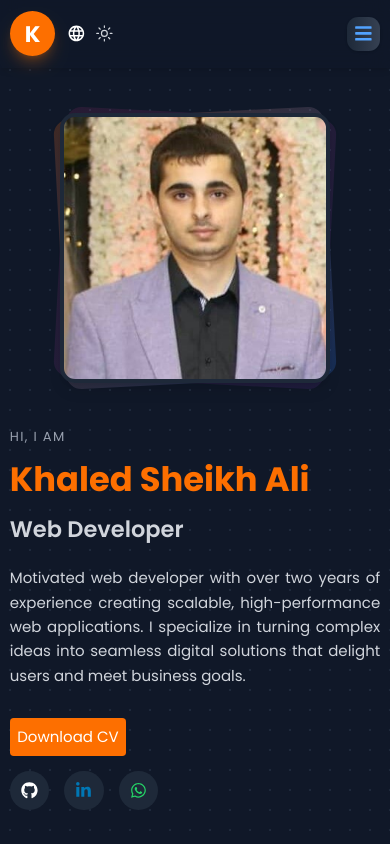
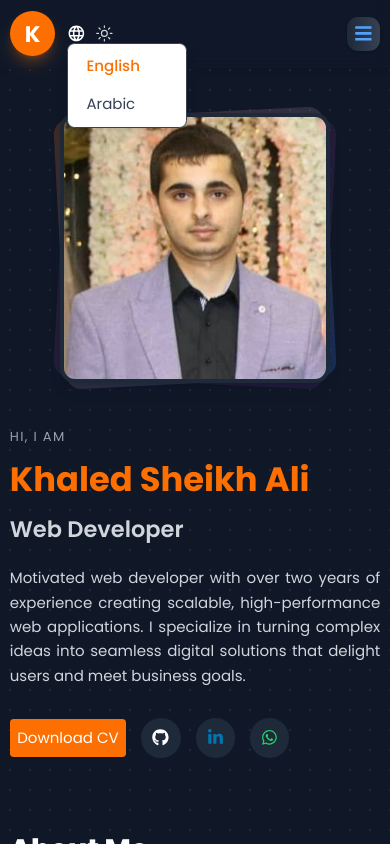
Before and after one commit to khaled-103/portfolio, a Next.js app: page /en in a window 390 px wide. Both pictures are taken after a click on the icon 76 px from the left and 33 px from the top of the page. Shown: the top 844 px of the page. Built offline with nearby package versions, Linux system fonts and the light colour scheme.

Commit message:
refactor code after deployment

```diff
--- a/components/AboutMe.tsx
+++ b/components/AboutMe.tsx
@@ -13,15 +13,15 @@ import AboutCard from "./AboutCard";
 export default function AboutMe() {
     const t = useTranslations();
     const cardVariants = {
-        hidden: { opacity: 0, y: 20 },
-        visible: { opacity: 1, y: 0 },
+        hidden: { opacity: 0},
+        visible: { opacity: 1},
     };
     return (
         <SectionContainer title={t('about_me')}>
             <motion.p
                 className="text-base text-justify sm:text-lg text-gray-600 dark:text-gray-300 mb-8 leading-relaxed  md:max-w-3xl"
-                initial={{ opacity: 0, x: -20 }}
-                whileInView={{ opacity: 1, x: 0 }}
+                initial={{ opacity: 0}}
+                whileInView={{ opacity: 1}}
                 viewport={{ once: true }}
                 transition={{ duration: 0.5, delay: 0.2 }}
             >
--- a/components/Experience.tsx
+++ b/components/Experience.tsx
@@ -19,8 +19,8 @@ export default function Experience() {
         {experiences.map((exp, index) => (
           <motion.div
             key={index}
-            initial={{ opacity: 0, x: -40 }}
-            whileInView={{ opacity: 1, x: 0 }}
+            initial={{ opacity: 0 }}
+            whileInView={{ opacity: 1}}
             transition={{ duration: 0.6, delay: index * 0.2 }}
             viewport={{ once: true }}
             className="relative mb-10 ms-6"
--- a/components/Intro.tsx
+++ b/components/Intro.tsx
@@ -29,7 +29,7 @@ export default function Intro() {
                         {t('intro_desc')}
                     </p>
 
-                    <div className="flex flex-col sm:flex-row sm:items-center gap-y-4 gap-x-4">
+                    <div className="flex flex-row items-center gap-4">
                         <DownloadCv/>
                         <SocialMedia />
                     </div>
--- a/components/LanguageSwitch.tsx
+++ b/components/LanguageSwitch.tsx
@@ -3,12 +3,14 @@ import { LANGUAGES } from '@/lib/constants/index';
 import { usePathname, useRouter } from '@/lib/i18n/navigation';
 import { LanguagesKeysType } from '@/lib/types';
 import { useParams } from 'next/navigation';
+import { useState } from 'react';
 import { MdLanguage } from "react-icons/md";
 
 export default function LanguageSwitch() {
     const {locale}:{locale:LanguagesKeysType} = useParams();
     const router = useRouter();
     const pathname = usePathname();
+    const [isOpen, setIsOpen] = useState(false);
 
     function handleLangChange(language:string) {
         router.replace({pathname},{locale:language});
@@ -16,10 +18,10 @@ export default function LanguageSwitch() {
 
     return (
         <div className='group relative'>
-            <MdLanguage className="text-xl dark:text-white text-gray-600 cursor-pointer hover:text-main dark:hover:text-main transition-colors duration-300" />
-            <ul className='hidden group-hover:block absolute top-5 py-2 px-3 start-0
+            <MdLanguage onClick={()=>setIsOpen(!isOpen)} className="text-xl dark:text-white text-gray-600 cursor-pointer hover:text-main dark:hover:text-main transition-colors duration-300" />
+            <ul className={`'hidden block absolute top-5 py-2 px-3 start-0
                           bg-white border border-gray-200 dark:border-gray-700 rounded-lg shadow-lg
-                          min-w-[120px] space-y-2 transition-all duration-300 origin-top' role='menu'>
+                          min-w-[120px] space-y-2 transition-all duration-300 origin-top' ${isOpen ? "block" : "hidden"}`} role='menu'>
                 {Object.keys(LANGUAGES).map((language) => {
                     return (
                         <li
--- a/components/ProjectCard.tsx
+++ b/components/ProjectCard.tsx
@@ -29,7 +29,7 @@ export default function ProjectCard({ item }: {
     return (
         <div
             title={item.title}
-            className="w-[82%] mx-auto sm:w-full group relative flex flex-col rounded-2xl overflow-hidden
+            className="w-[85%] sm:w-full group relative flex flex-col rounded-2xl overflow-hidden
                     bg-white dark:bg-gray-800 shadow-md border border-gray-100 dark:border-gray-700
                     transition-all duration-300 hover:shadow-2xl hover:-translate-y-2"
         >
--- a/components/SectionContainer.tsx
+++ b/components/SectionContainer.tsx
@@ -18,8 +18,8 @@ export default function SectionContainer({
                 {title && (
                     <motion.h2
                         className="font-extrabold text-3xl md:text-4xl capitalize text-gray-900 dark:text-white mb-8 relative inline-block group"
-                        initial={{ opacity: 0, x: -50 }}
-                        whileInView={{ opacity: 1, x: 0 }}
+                        initial={{ opacity: 0 }}
+                        whileInView={{ opacity: 1 }}
                         viewport={{ once: true, amount: "some" }}
                         transition={{ duration: 0.6, delay: 0.2 }}
                     >
@@ -28,8 +28,8 @@ export default function SectionContainer({
                     </motion.h2>
                 )}
                 <motion.div
-                    initial={{ opacity: 0,y:20 }}
-                    whileInView={{ opacity: 1 ,y:0}}
+                    initial={{ opacity: 0 }}
+                    whileInView={{ opacity: 1}}
                     viewport={{ once: true, amount: "some" }}
                     transition={{ duration: 0.5, delay: 0.4 }}
                 >
--- a/components/SideBarHeader.tsx
+++ b/components/SideBarHeader.tsx
@@ -140,23 +140,6 @@ export default function SideBarHeader() {
                   </motion.a>
                 ))}
               </nav>
-
-              {/* Footer */}
-              <div className="pt-6 mt-6 border-t border-gray-200 dark:border-gray-800">
-                <p className="text-sm text-gray-500 dark:text-gray-400 text-center">
-                  © {new Date().getFullYear()} {t("khaled_ali")}
-                </p>
-
-                {/* Social icons */}
-                <div className="flex justify-center gap-4 mt-4">
-                  <a href="https://github.com/" target="_blank" className="hover:text-blue-600 dark:hover:text-blue-400">
-                    <i className="ri-github-line text-xl" />
-                  </a>
-                  <a href="https://linkedin.com/" target="_blank" className="hover:text-blue-600 dark:hover:text-blue-400">
-                    <i className="ri-linkedin-line text-xl" />
-                  </a>
-                </div>
-              </div>
             </motion.aside>
           </>
         )}
--- a/components/Skills.tsx
+++ b/components/Skills.tsx
@@ -69,8 +69,8 @@ export default function Skills() {
         {Object.entries(skillsByCategory).map(([category, skills], categoryIndex) => (
           <motion.div
             key={categoryIndex}
-            initial={{ opacity: 0, y: 50 }}
-            whileInView={{ opacity: 1, y: 0 }}
+            initial={{ opacity: 0 }}
+            whileInView={{ opacity: 1 }}
             transition={{ duration: 0.7, delay: categoryIndex * 0.15 }}
             viewport={{ once: true }}
             className="relative rounded-2xl border border-gray-200 dark:border-gray-700
```
